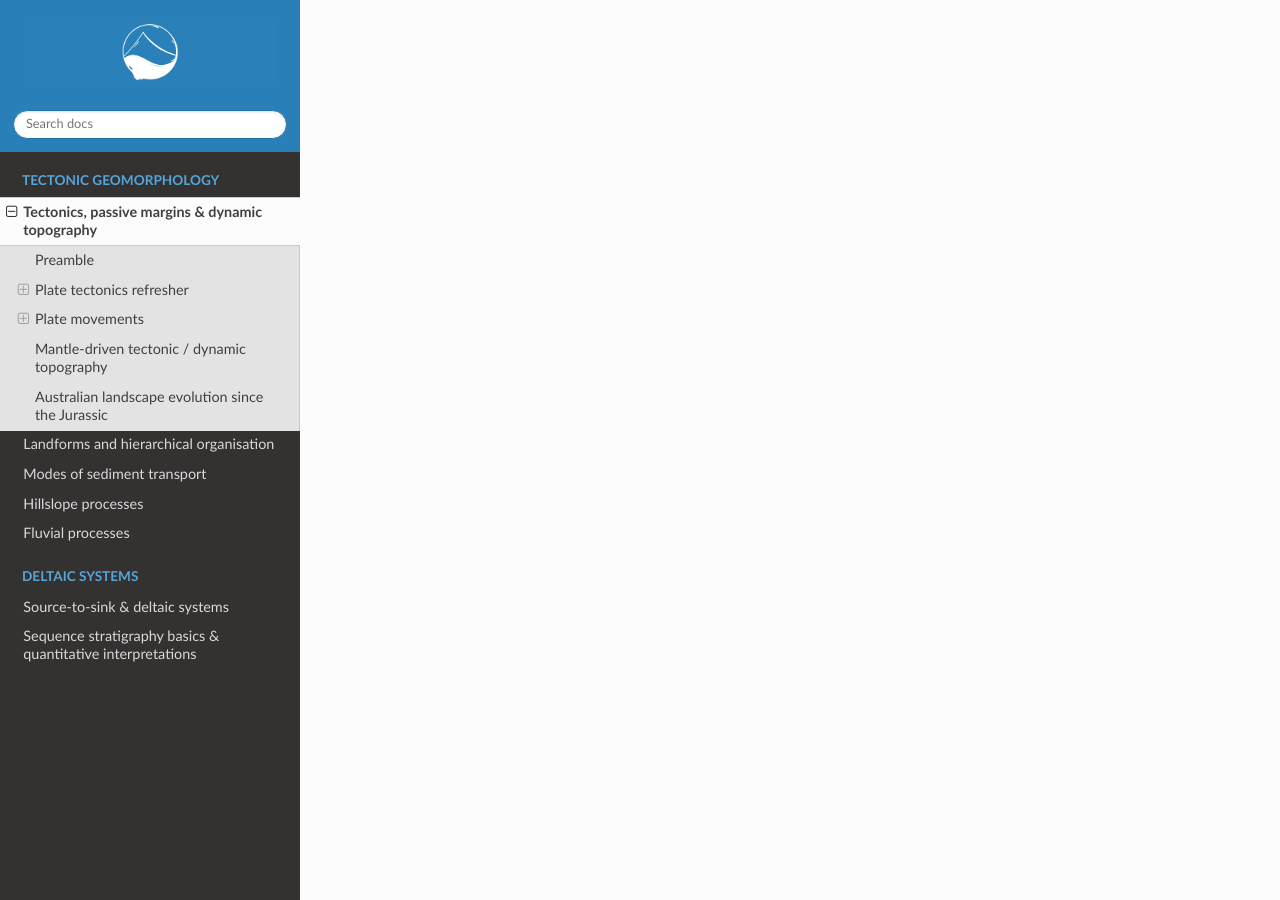
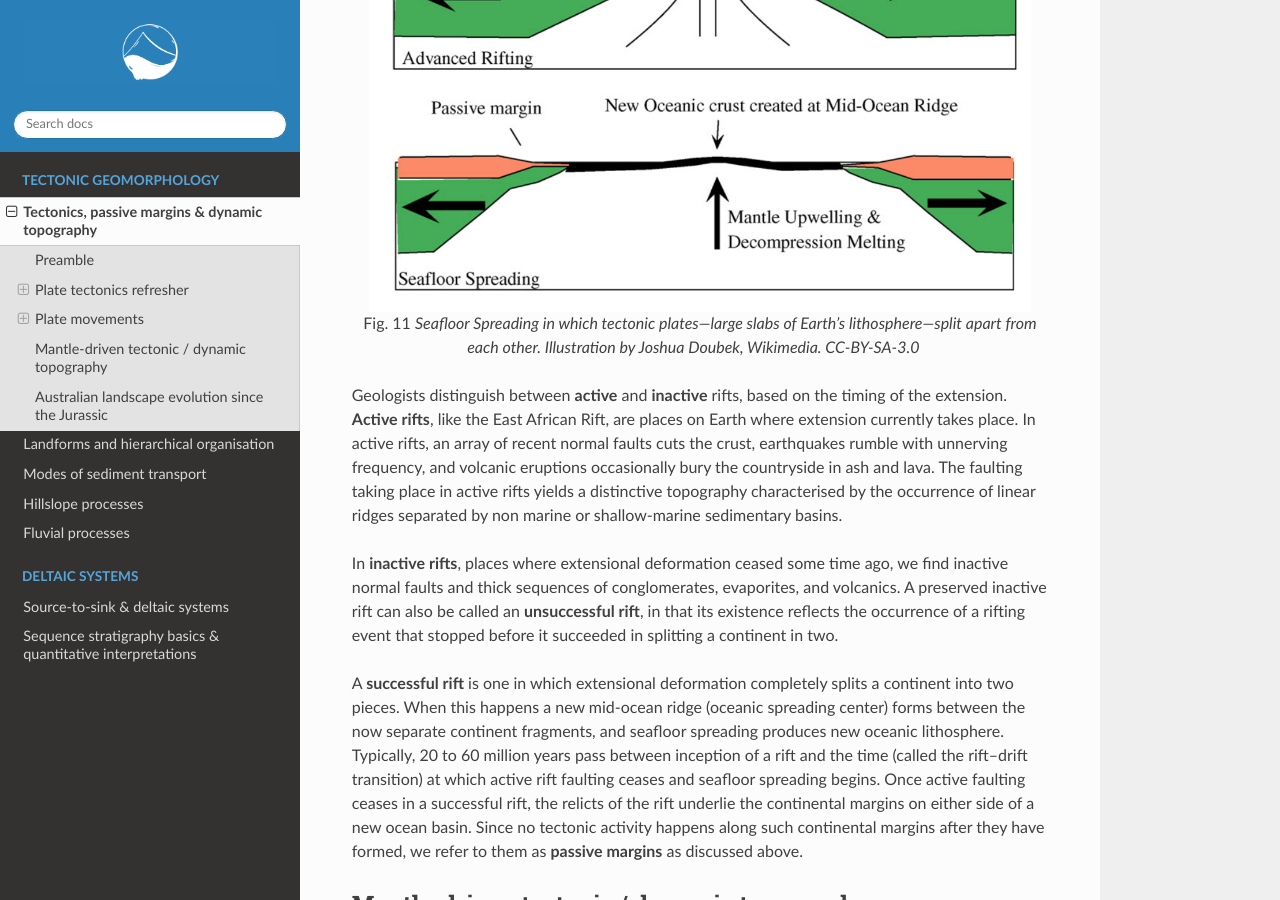
Before and after one commit to TristanSalles/EarthSurface, a Sphinx documentation site: the page built from docs/tectonics.rst, in a window 1280 px wide and 900 px high, scrolled down 6987 px. Built offline with Sphinx 7.4.7 and the Read the Docs theme 2.0.0, drawn with Linux system fonts in a browser that asks for light colours; the version number could not be read and is left out; some of the changed text lies outside the part shown.

Commit message:
add content

```diff
--- a/docs/tectonics.rst
+++ b/docs/tectonics.rst
@@ -191,8 +191,27 @@ An **active continental margin** is found on the leading edge of the continent w
     Passive margins are one of the main stages in the Wilson cycle of ocean opening and their ages, and ages of deformation are key indicators of the timing of ocean openings and closings through geologic time.
 
 
-Continental rifting and break-up
+Continental rifting
 *******************************************************
+
+
+**Continental rifting** (or simply **rifting**) is the process by which continental lithosphere undergoes regional horizontal extension. A rift or rift system is a belt of continental lithosphere that is currently undergoing extension, or underwent extension in the past. During rifting, the lithosphere stretches with a component roughly perpendicular to the trend of the rift; in an oblique rift, the stretching direction is at an acute angle to the rift trend.
+
+
+.. figure:: images/rift.png
+    :width: 95 %
+    :alt: Active versus passive margins
+    :align: center
+
+    Seafloor Spreading in which tectonic plates—large slabs of Earth's lithosphere—split apart from each other. Illustration by Joshua Doubek, Wikimedia. CC-BY-SA-3.0
+
+
+Geologists distinguish between **active** and **inactive** rifts, based on the timing of the extension. **Active rifts**, like the East African Rift, are places on Earth where extension currently takes place. In active rifts, an array of recent normal faults cuts the crust, earthquakes rumble with unnerving frequency, and volcanic eruptions occasionally bury the countryside in ash and lava. The faulting taking place in active rifts yields a distinctive topography characterised by the occurrence of linear ridges separated by non marine or shallow-marine sedimentary basins.
+
+In **inactive rifts**, places where extensional deformation ceased some time ago, we find inactive normal faults and thick sequences of conglomerates, evaporites, and volcanics. A preserved inactive rift can also be called an **unsuccessful rift**, in that its existence reflects the occurrence of a rifting event that stopped before it succeeded in splitting a continent in two.
+
+A **successful rift** is one in which extensional deformation completely splits a continent into two pieces. When this happens a new mid-ocean ridge (oceanic spreading center) forms between the now separate continent fragments, and seafloor spreading produces new oceanic lithosphere. Typically, 20 to 60 million years pass between inception of a rift and the time (called the rift–drift transition) at which active rift faulting ceases and seafloor spreading begins. Once active faulting ceases in a successful rift, the relicts of the rift underlie the continental margins on either side of a new ocean basin. Since no tectonic activity happens along such continental margins after they have formed, we refer to them as **passive margins** as discussed above.
+
 
 
 Mantle-driven tectonic / dynamic topography
```
Also changed, not shown: docs/images/rift.png (added).
